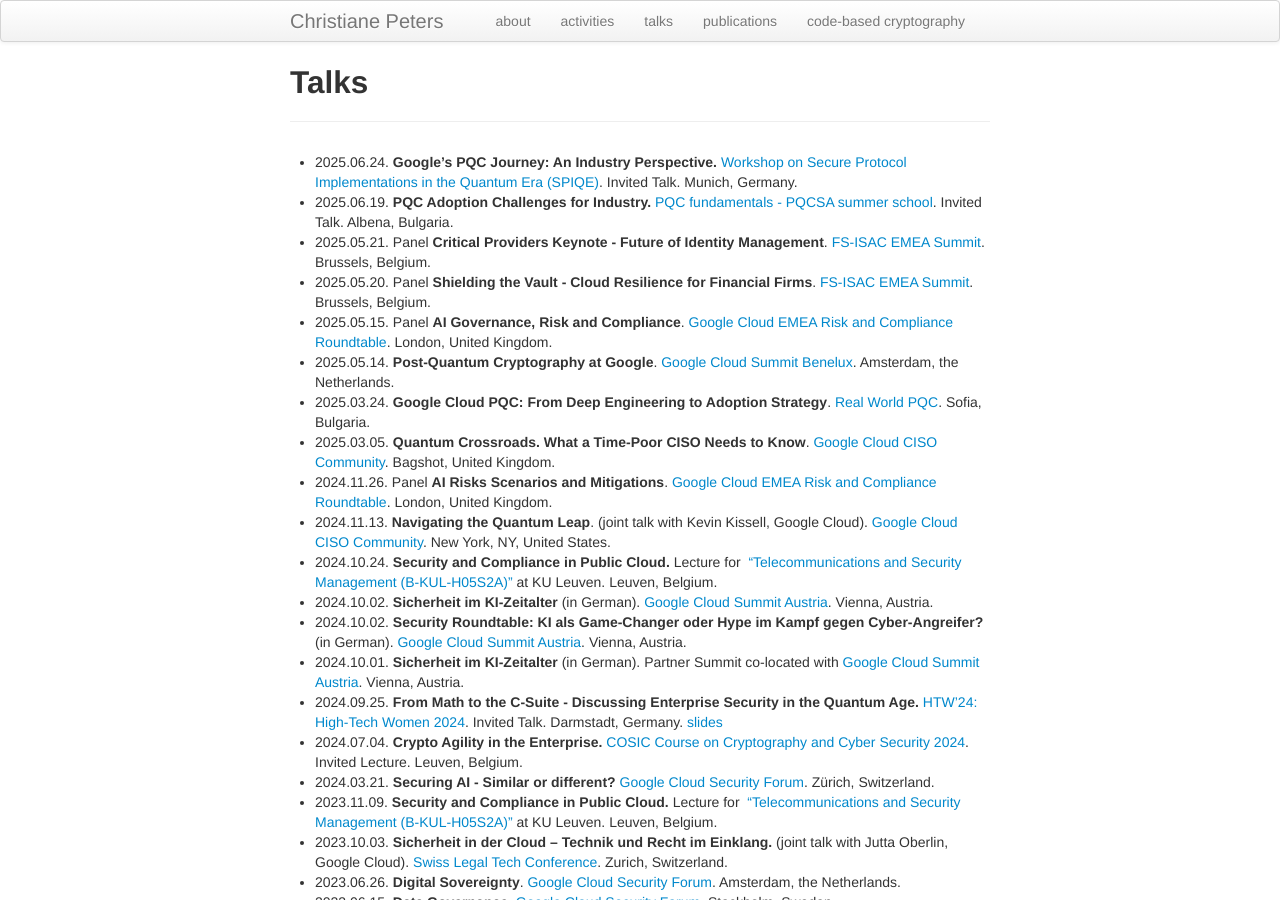
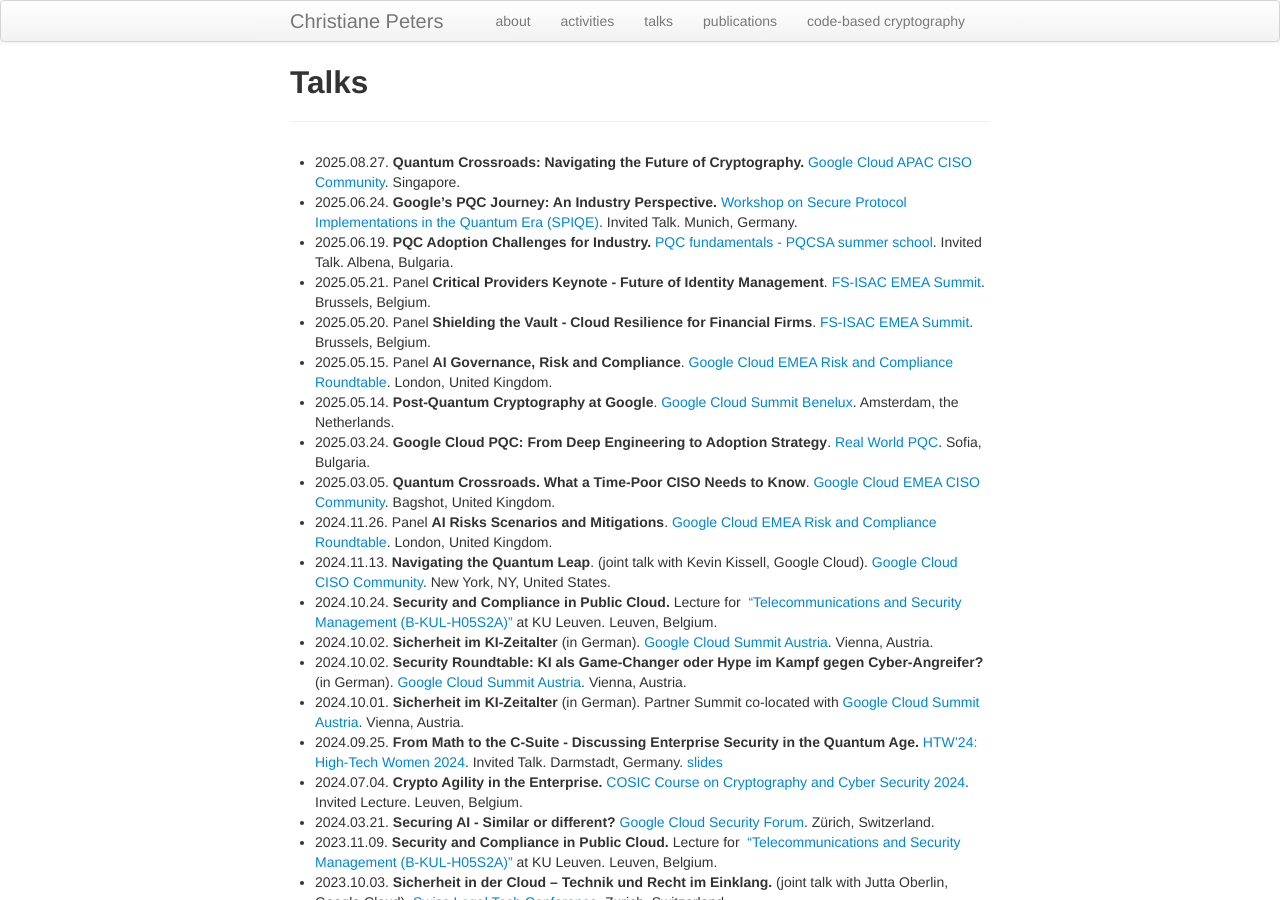
Before and after one commit to christianepeters/christianepeters.github.io, a Jekyll site: the page built from talks.md, in a window 1280 px wide and 900 px high. Built offline with Jekyll 4.4.1, drawn with Linux system fonts in a browser that asks for light colours.

Commit message:
added Singapore talk

```diff
--- a/talks.md
+++ b/talks.md
@@ -3,6 +3,7 @@
 layout: page
 ---
 
+- 2025.08.27. **Quantum Crossroads: Navigating the Future of Cryptography.** [Google Cloud APAC CISO Community](https://rsvp.withgoogle.com/events/google-cloud-ciso-community-apac25). Singapore.
 - 2025.06.24. **Google's PQC Journey: An Industry Perspective.** [Workshop on Secure Protocol Implementations in the Quantum Era (SPIQE)](https://spiqe-workshop.github.io/). Invited Talk. Munich, Germany.
 - 2025.06.19. **PQC Adoption Challenges for Industry.** [PQC fundamentals - PQCSA summer school](https://www.esat.kuleuven.be/cosic/events/pqcsa-summer-school/). Invited Talk. Albena, Bulgaria.
 - 2025.05.21. Panel **Critical Providers Keynote - Future of Identity Management**. [FS-ISAC EMEA Summit](https://www.fsisac.com/events/2025-emea-summit). Brussels, Belgium.
@@ -10,7 +11,7 @@
 - 2025.05.15. Panel **AI Governance, Risk and Compliance**. [Google Cloud EMEA Risk and Compliance Roundtable](https://rsvp.withgoogle.com/events/h1-governance-risk-and-compliance-summit). London, United Kingdom.
 - 2025.05.14. **Post-Quantum Cryptography at Google**. [Google Cloud Summit Benelux](https://cloudonair.withgoogle.com/events/google-cloud-summit-benelux-2025). Amsterdam, the Netherlands.
 - 2025.03.24. **Google Cloud PQC: From Deep Engineering to Adoption Strategy**. [Real World PQC](https://rwpqc.sandboxaq.com/). Sofia, Bulgaria.
-- 2025.03.05. **Quantum Crossroads. What a Time-Poor CISO Needs to Know**. [Google Cloud CISO Community](https://rsvp.withgoogle.com/events/google-cloud-ciso-community-london). Bagshot, United Kingdom.
+- 2025.03.05. **Quantum Crossroads. What a Time-Poor CISO Needs to Know**. [Google Cloud EMEA CISO Community](https://rsvp.withgoogle.com/events/google-cloud-ciso-community-london). Bagshot, United Kingdom.
 - 2024.11.26. Panel **AI Risks Scenarios and Mitigations**. [Google Cloud EMEA Risk and Compliance Roundtable](https://rsvp.withgoogle.com/events/google-cloud-emea-regional-risk-roundtable-2024). London, United Kingdom.
 - 2024.11.13. **Navigating the Quantum Leap**. (joint talk with Kevin Kissell, Google Cloud). [Google Cloud CISO Community](https://rsvp.withgoogle.com/events/google-cloud-ciso-community-nyc). New York, NY, United States.
 - 2024.10.24. **Security and Compliance in Public Cloud.** Lecture for  ["Telecommunications and Security Management (B-KUL-H05S2A)"](https://onderwijsaanbod.kuleuven.be/syllabi/e/H05S2AE.htm#activetab=doelstellingen_idp21220816) at KU Leuven. Leuven, Belgium.
```
